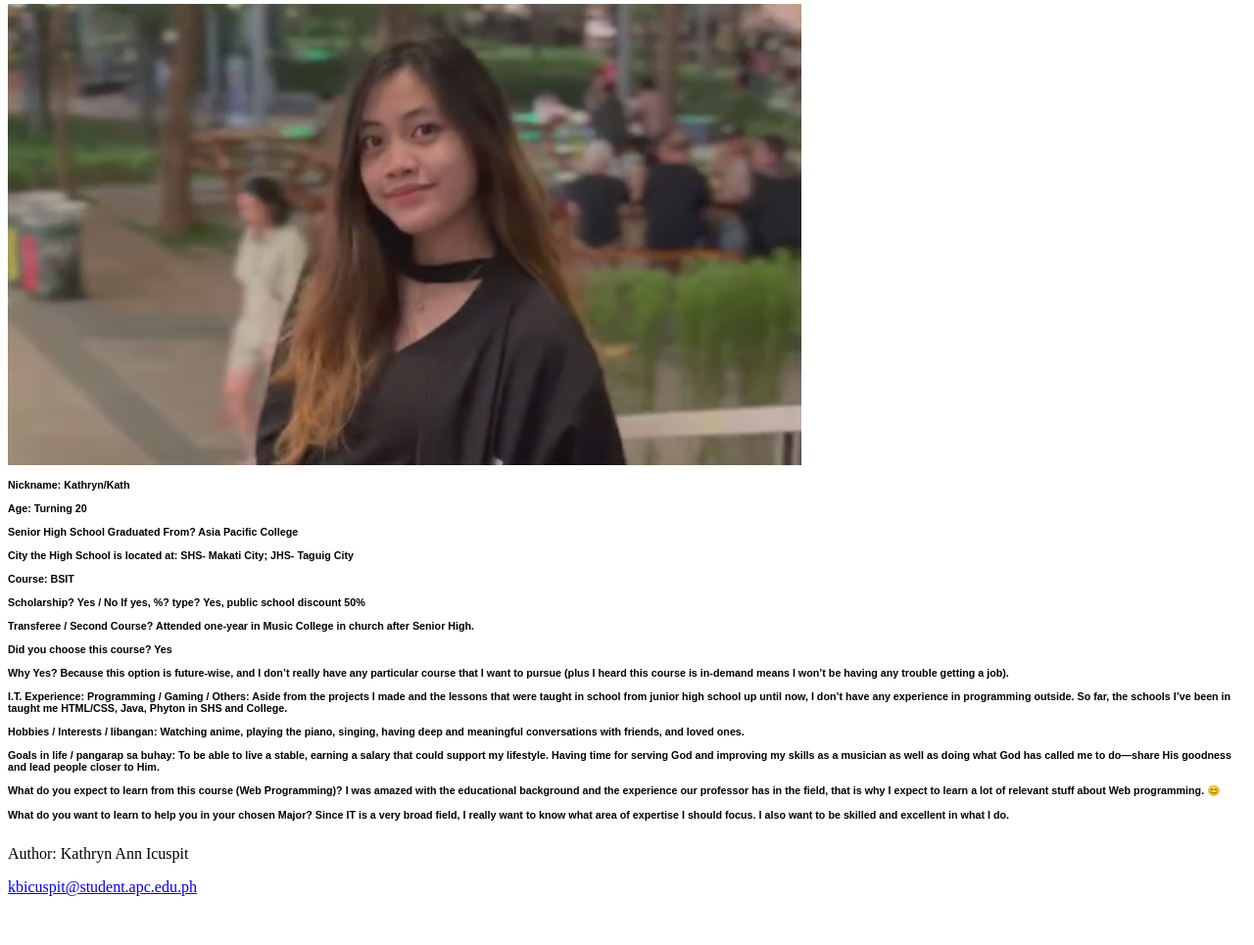
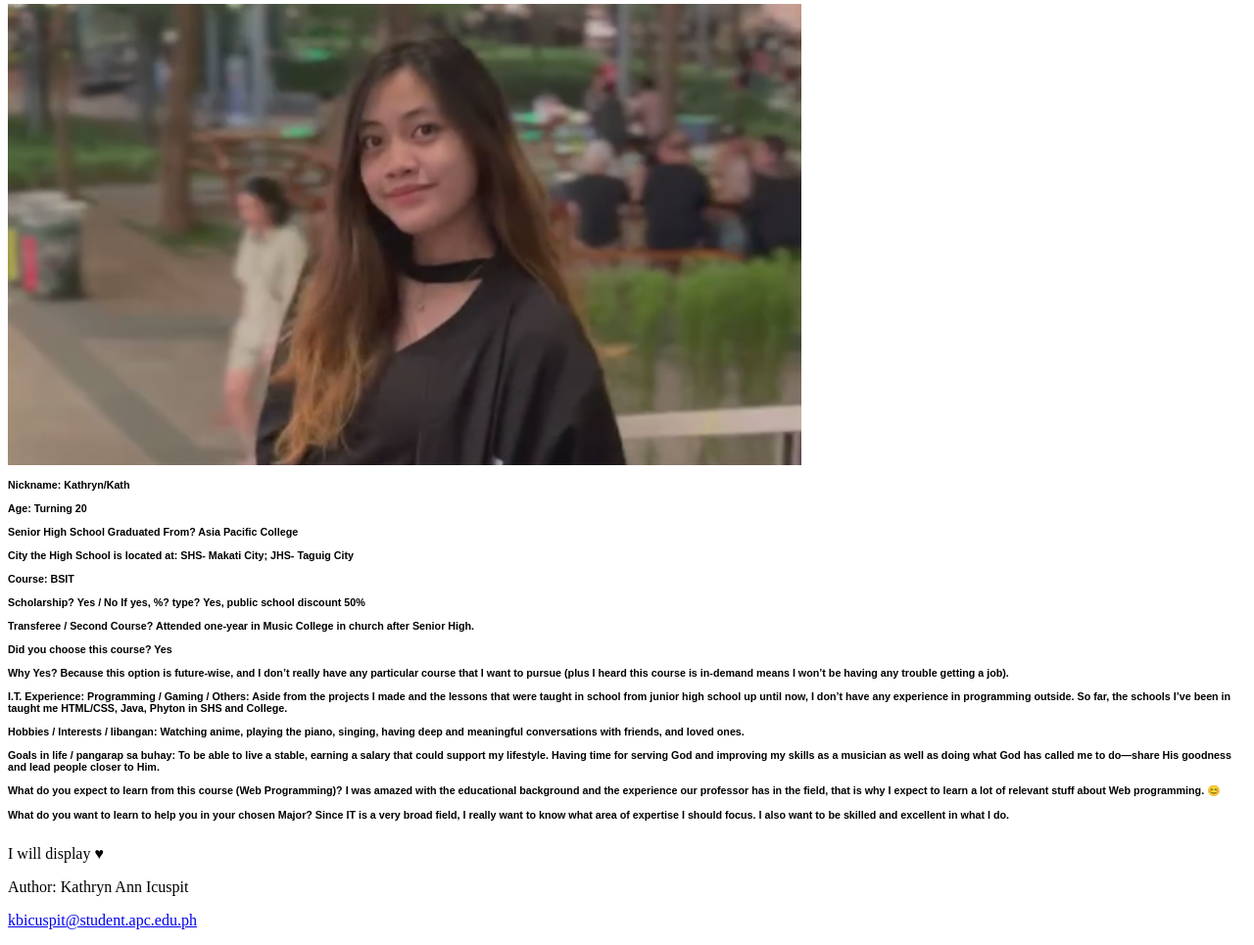
Before and after one commit to kathrynicuspit/lab2, a plain HTML site: page week3/index.html in a window 1280 px wide. Shown: the part 79-1044 px from the top of the page at 98% size. Before the commit the page ends 1010 px from the top, so only its background shows below. Drawn offline with Linux system fonts and the light colour scheme.

Commit message:
Lesson 2.18 Symbols

```diff
--- a/week3/index.html
+++ b/week3/index.html
@@ -33,6 +33,8 @@
 <br>What do you want to learn to help you in your chosen Major? Since IT is a very broad field, I really want to know what area of expertise I should focus. I also want to be skilled and excellent in what I do. <br>
 </h6>
 
+<p>I will display &#9829;</p>
+
 <footer>
   <p>Author: Kathryn Ann Icuspit</p>
   <p><a href="mailto:kbicuspit@student.apc.edu.ph">kbicuspit@student.apc.edu.ph</a></p>
```
